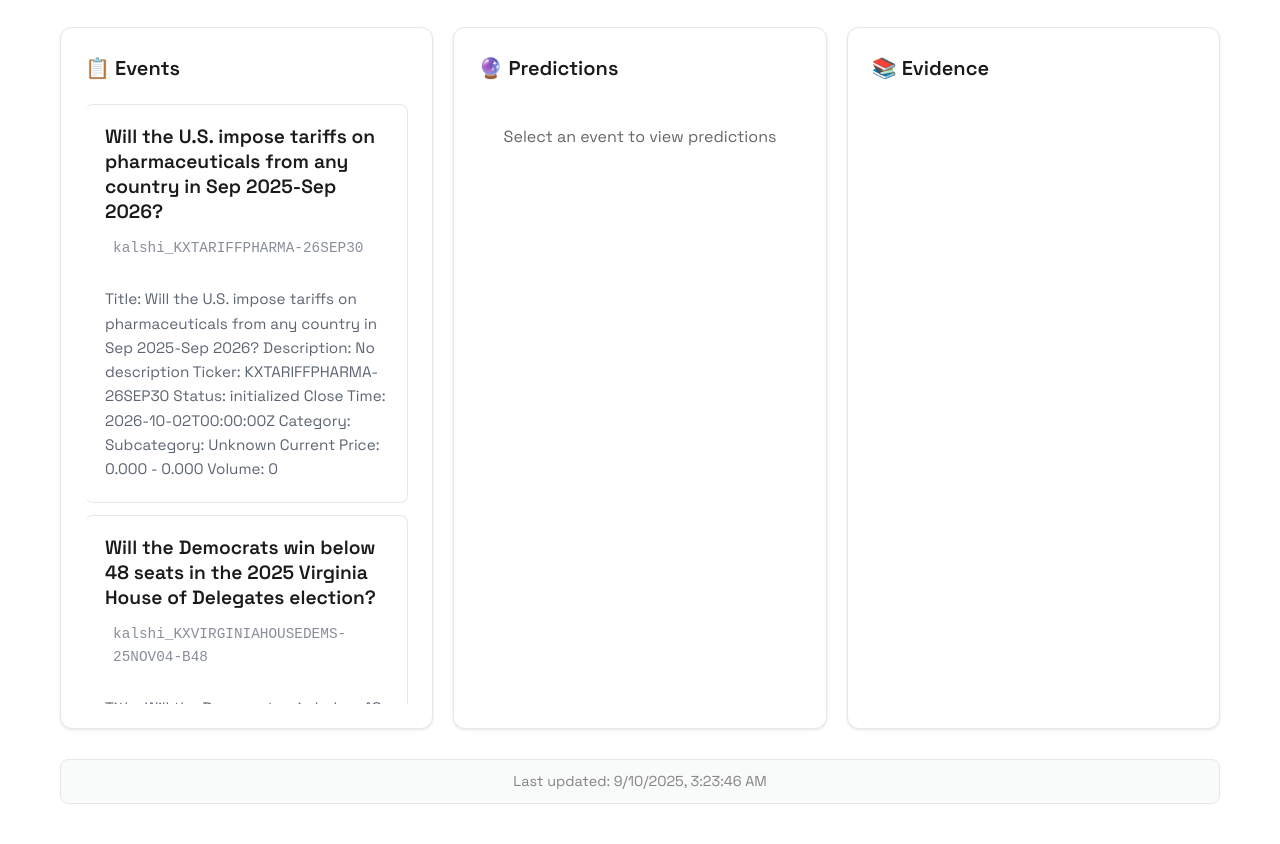
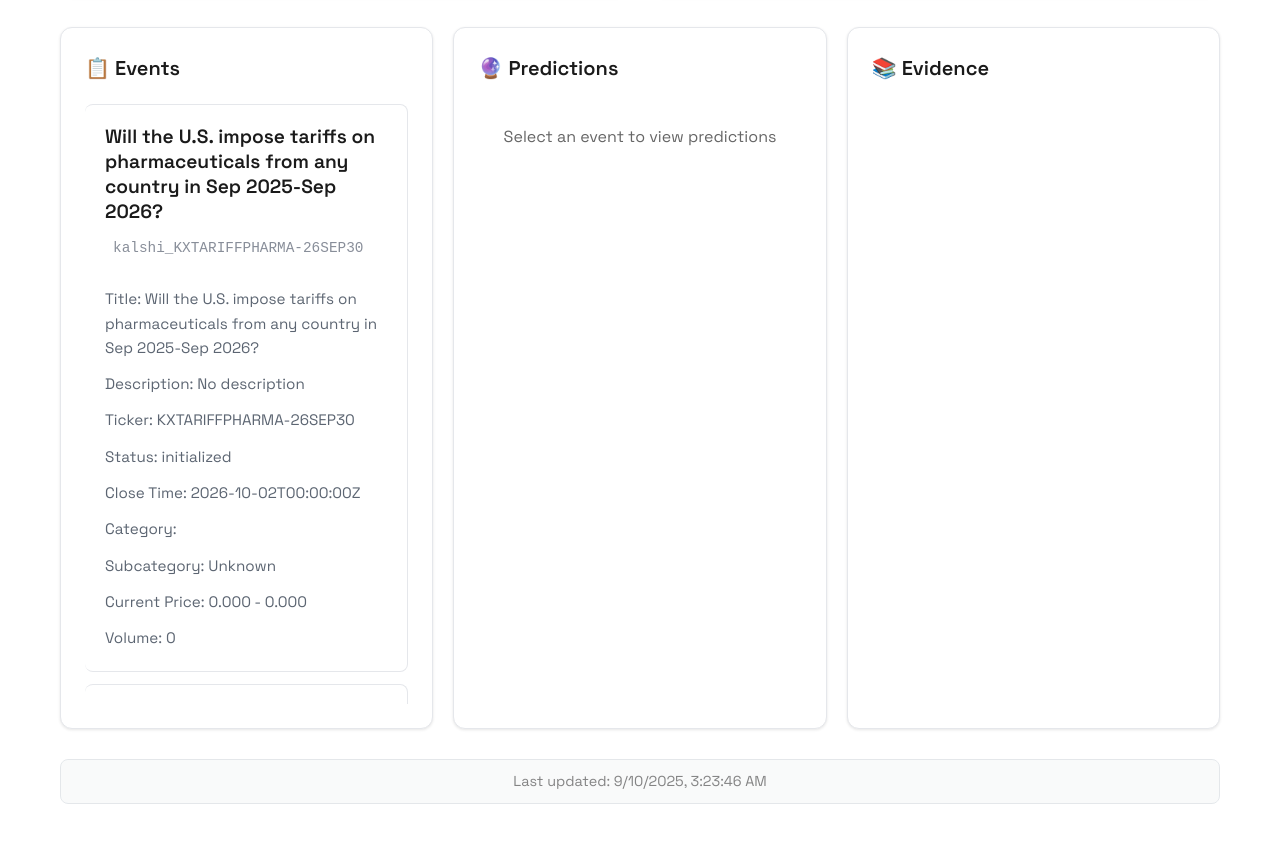
Before and after one commit to wwang2/sibyl, a plain HTML site: page docs/index.html in a window 1280 px wide. Shown: the part 808-1652 px from the top of the page. Drawn offline with nearby package versions, Linux system fonts and the light colour scheme.

Commit message:
Fix event description formatting with proper newline handling
- Fixed formatDescription function to properly handle newline characters
- Convert newlines to HTML line breaks (<br>) for proper display
- Added logic to group related lines into logical paragraphs
- Improved handling of structured text with key-value pairs
- Fixed the issue where event descriptions were showing as run-together text
- Now properly formats event metadata like Title, Description, Ticker, Status, etc.
- Added support for different line ending formats (Windows, Mac, Unix)
- Better paragraph breaks at logical points (Status, Close Time, Category, etc.)

```diff
--- a/docs/index.html
+++ b/docs/index.html
@@ -1056,9 +1056,16 @@
                 return text;
             }
 
-            // Clean up the text
+            // First, convert newlines to line breaks
             let formatted = text
-                .replace(/\s+/g, ' ')  // Replace multiple spaces with single space
+                .replace(/\r\n/g, '\n')  // Normalize Windows line endings
+                .replace(/\r/g, '\n')    // Normalize Mac line endings
+                .replace(/\n/g, '<br>'); // Convert newlines to HTML line breaks
+
+            // Clean up multiple spaces but preserve line breaks
+            formatted = formatted
+                .replace(/[ \t]+/g, ' ')  // Replace multiple spaces/tabs with single space
+                .replace(/<br>\s*<br>/g, '<br><br>')  // Clean up multiple line breaks
                 .trim();
 
             // Split into logical paragraphs based on bullet points and major breaks
@@ -1077,29 +1084,35 @@
                     }
                 }
             } else {
-                // Split by double periods or other logical breaks
-                const sentences = formatted.split(/\. (?=[A-Z])/);
-                let currentParagraph = '';
+                // For structured text with line breaks, split by double line breaks
+                if (formatted.includes('<br><br>')) {
+                    paragraphs = formatted.split('<br><br>').map(p => p.trim()).filter(p => p);
+                } else {
+                    // For single line breaks, create paragraphs based on content
+                    const lines = formatted.split('<br>').map(line => line.trim()).filter(line => line);
+                    let currentParagraph = '';
 
-                for (let i = 0; i < sentences.length; i++) {
-                    const sentence = sentences[i].trim();
-                    if (!sentence) continue;
+                    for (let i = 0; i < lines.length; i++) {
+                        const line = lines[i];
+                        if (!line) continue;
 
-                    // Add period back if it was removed by split
-                    if (i < sentences.length - 1 && !sentence.endsWith('.')) {
-                        currentParagraph += sentence + '. ';
-                    } else {
-                        currentParagraph += sentence + ' ';
-                    }
+                        // Group related lines together
+                        if (currentParagraph) {
+                            currentParagraph += '<br>' + line;
+                        } else {
+                            currentParagraph = line;
+                        }
 
-                    // Create paragraph breaks every 2-3 sentences or at logical breaks
-                    if (currentParagraph.length > 200 ||
-                        sentence.includes('confidence') ||
-                        sentence.includes('prediction') ||
-                        sentence.includes('evidence') ||
-                        i === sentences.length - 1) {
-                        paragraphs.push(currentParagraph.trim());
-                        currentParagraph = '';
+                        // Create paragraph breaks at logical points
+                        if (line.includes(':') && line.length < 100 || // Key-value pairs
+                            line.includes('Status:') ||
+                            line.includes('Close Time:') ||
+                            line.includes('Category:') ||
+                            line.includes('Current Price:') ||
+                            i === lines.length - 1) {
+                            paragraphs.push(currentParagraph);
+                            currentParagraph = '';
+                        }
                     }
                 }
             }
```
